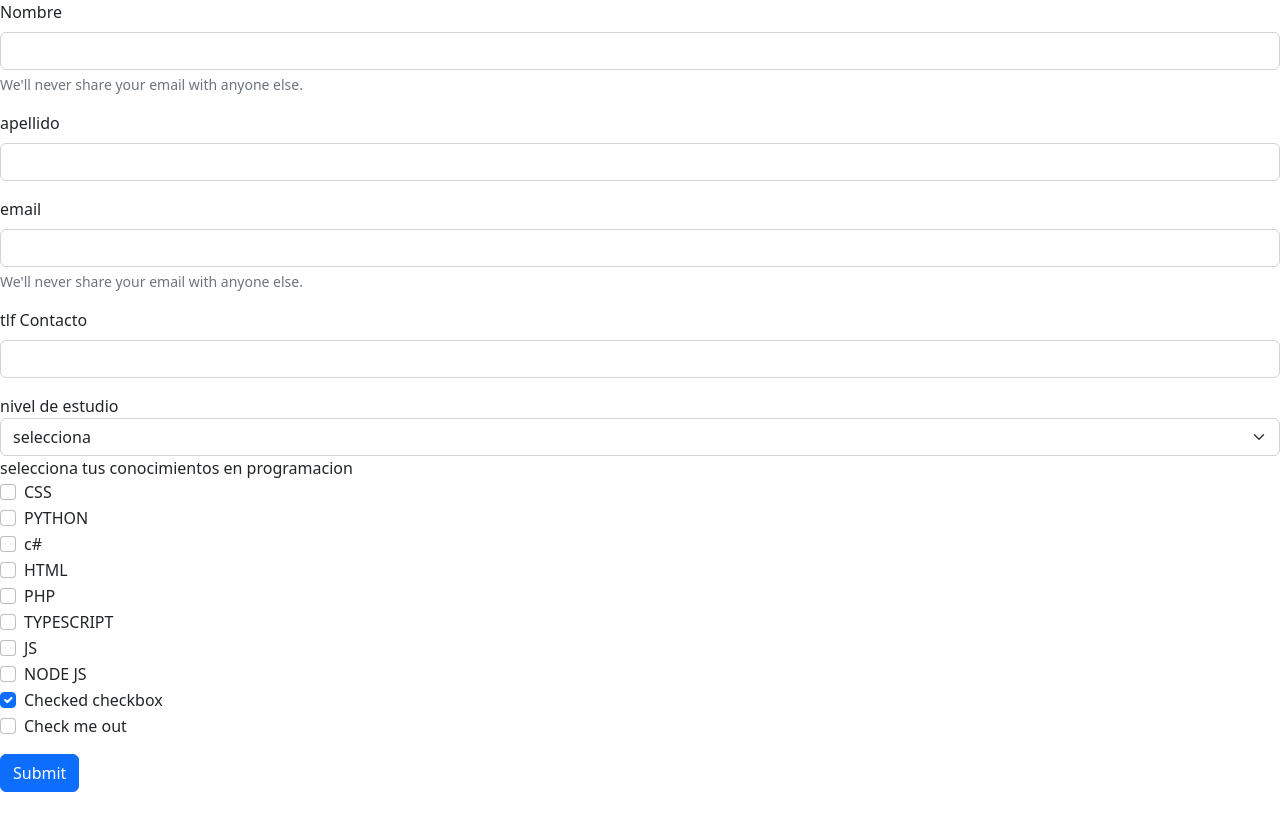
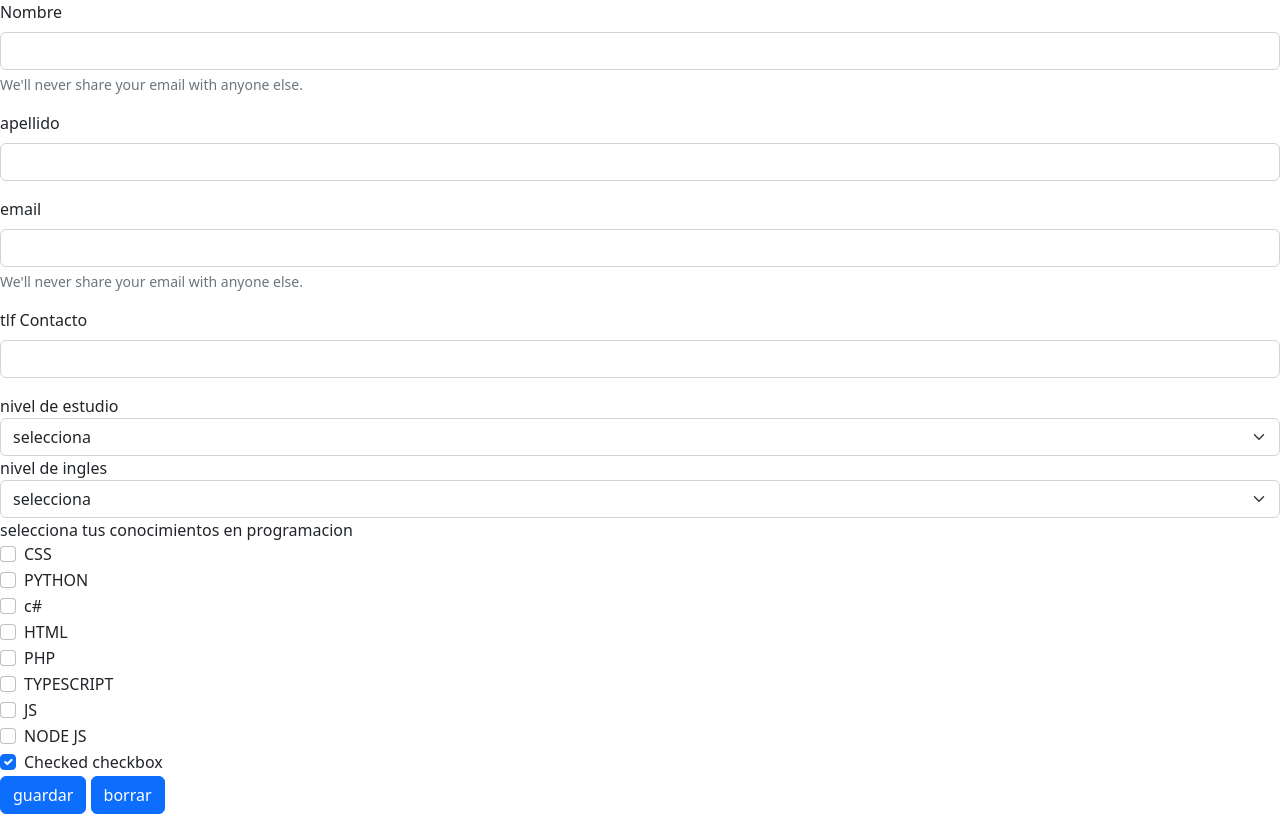
Before and after one commit to andres1129/practica, a PHP site: page / in a window 1280 px wide. Before the commit the page ends 792 px from the top, so only its background shows below. Run offline with PHP 8.4, Linux system fonts and the light colour scheme.

Commit message:
sigue asi

```diff
--- a/index.php
+++ b/index.php
@@ -9,29 +9,29 @@
     <title>Document</title>
 </head>
 <body>
-    <form>
+    <form method="POST" action="funcionamiento.php">
 
         <div class="mb-3">
             <label for="exampleInputEmail1" class="form-label">Nombre</label>
-            <input type="text" class="form-control" id="exampleInputEmail1" aria-describedby="emailHelp">
+            <input type="text" class="form-control" id="exampleInputEmail1" name="nombre" aria-describedby="emailHelp">
             <div id="emailHelp" class="form-text">We'll never share your email with anyone else.</div>
         </div>
         <div class="mb-3">
             <label for="exampleInputPassword1" class="form-label">apellido</label>
-            <input type="text" class="form-control" id="exampleInputPassword1">
+            <input type="text" class="form-control"  name="apellido" id="exampleInputPassword1">
         </div>
         <div class="mb-3">
             <label for="exampleInputEmail1" class="form-label">email</label>
-            <input type="email" class="form-control" id="exampleInputEmail1" aria-describedby="emailHelp">
+            <input type="email" class="form-control"  name="email" id="exampleInputEmail1" aria-describedby="emailHelp">
             <div id="emailHelp" class="form-text">We'll never share your email with anyone else.</div>
         </div>
         <div class="mb-3">
             <label for="exampleInputPassword1" class="form-label">tlf Contacto</label>
-            <input type="number" class="form-control" id="exampleInputPassword1">
+            <input type="number" class="form-control"  name="contacto" id="exampleInputPassword1">
         </div>
         <div>
             <label for="">nivel de estudio</label>
-                <select class="form-select" aria-label="Default select example">
+                <select class="form-select" name="nivele" aria-label="Default select example">
                     <option selected>selecciona</option>
                     <option value="1">bachiller</option>
                     <option value="2">tecnicp</option>
@@ -43,57 +43,67 @@
                 </select>
         </div>
         <div>
+            <label for="">nivel de ingles</label>
+                <select class="form-select" name="ingles" aria-label="Default select example">
+                    <option selected>selecciona</option>
+                    <option value="1">basico</option>
+                    <option value="2">intermedio</option>
+                    <option value="3">avanzado</option>
+
+                </select>
+        </div>
+        <div>
             <label for=""> selecciona tus conocimientos en programacion</label>
             <div class="form-check">
-                <input class="form-check-input" type="checkbox" value="CSS" id="flexCheckDefault" name="CSS">
+                <input class="form-check-input" type="checkbox" value="CSS" id="flexCheckDefault" name="lenguaje[]">
                     <label class="form-check-label" for="flexCheckDefault">
                         CSS
                     </label>
             </div>
                     <div class="form-check">
-                <input class="form-check-input" type="checkbox" value="PYTHON" id="flexCheckDefault" name="PYTHON">
+                <input class="form-check-input" type="checkbox" value="PYTHON" id="flexCheckDefault" name="lenguaje[]">
                     <label class="form-check-label" for="flexCheckDefault">
                         PYTHON
                     </label>
             </div>
             </div>
                     <div class="form-check">
-                <input class="form-check-input" type="checkbox" value="c#" id="flexCheckDefault" name="C#">
+                <input class="form-check-input" type="checkbox" value="c#" id="flexCheckDefault" name="lenguaje[]">
                     <label class="form-check-label" for="flexCheckDefault">
                         c#
                     </label>
             </div>
             </div>
                     <div class="form-check">
-                <input class="form-check-input" type="checkbox" value="HTML" id="flexCheckDefault" name="HTML">
+                <input class="form-check-input" type="checkbox" value="HTML" id="flexCheckDefault" name="lenguaje[]">
                     <label class="form-check-label" for="flexCheckDefault">
                         HTML
                     </label>
             </div>
             </div>
                     <div class="form-check">
-                <input class="form-check-input" type="checkbox" value="PHP" id="flexCheckDefault" name="PHP">
+                <input class="form-check-input" type="checkbox" value="PHP" id="flexCheckDefault" name="lenguaje[]">
                     <label class="form-check-label" for="flexCheckDefault">
                         PHP
                     </label>
             </div>
             </div>
                     <div class="form-check">
-                <input class="form-check-input" type="checkbox" value="HTML" id="flexCheckDefault" name="TYPESCRIPT">
+                <input class="form-check-input" type="checkbox" value="HTML" id="flexCheckDefault" name="lenguaje[]">
                     <label class="form-check-label" for="flexCheckDefault">
                         TYPESCRIPT
                     </label>
             </div>
             </div>
                     <div class="form-check">
-                <input class="form-check-input" type="checkbox" value="JS" id="flexCheckDefault" name="JS">
+                <input class="form-check-input" type="checkbox" value="JS" id="flexCheckDefault" name="lenguaje[]">
                     <label class="form-check-label" for="flexCheckDefault">
                         JS
                     </label>
             </div>
             </div>
                     <div class="form-check">
-                <input class="form-check-input" type="checkbox" value="NODE JS" id="flexCheckDefault" name="NODE JS">
+                <input class="form-check-input" type="checkbox" value="NODE JS" id="flexCheckDefault" name="lenguaje[] ">
                     <label class="form-check-label" for="flexCheckDefault">
                         NODE JS
                     </label>
@@ -105,12 +115,8 @@
     Checked checkbox
   </label>
 </div>
-        </div>
-        <div class="mb-3 form-check">
-            <input type="checkbox" class="form-check-input" id="exampleCheck1">
-            <label class="form-check-label" for="exampleCheck1">Check me out</label>
-        </div>
-        <button type="submit" class="btn btn-primary">Submit</button>
+        <button type="submit" class="btn btn-primary">guardar</button>
+        <button type="reset" class="btn btn-primary">borrar</button>
     </form>
 </body>
 </html>
```
Also changed, not shown: avanzado.php (added, +12 -0 lines), basico.php (added, +12 -0 lines), funcionamiento.php (added, +26 -0 lines), intermedio.php (added, +12 -0 lines).
